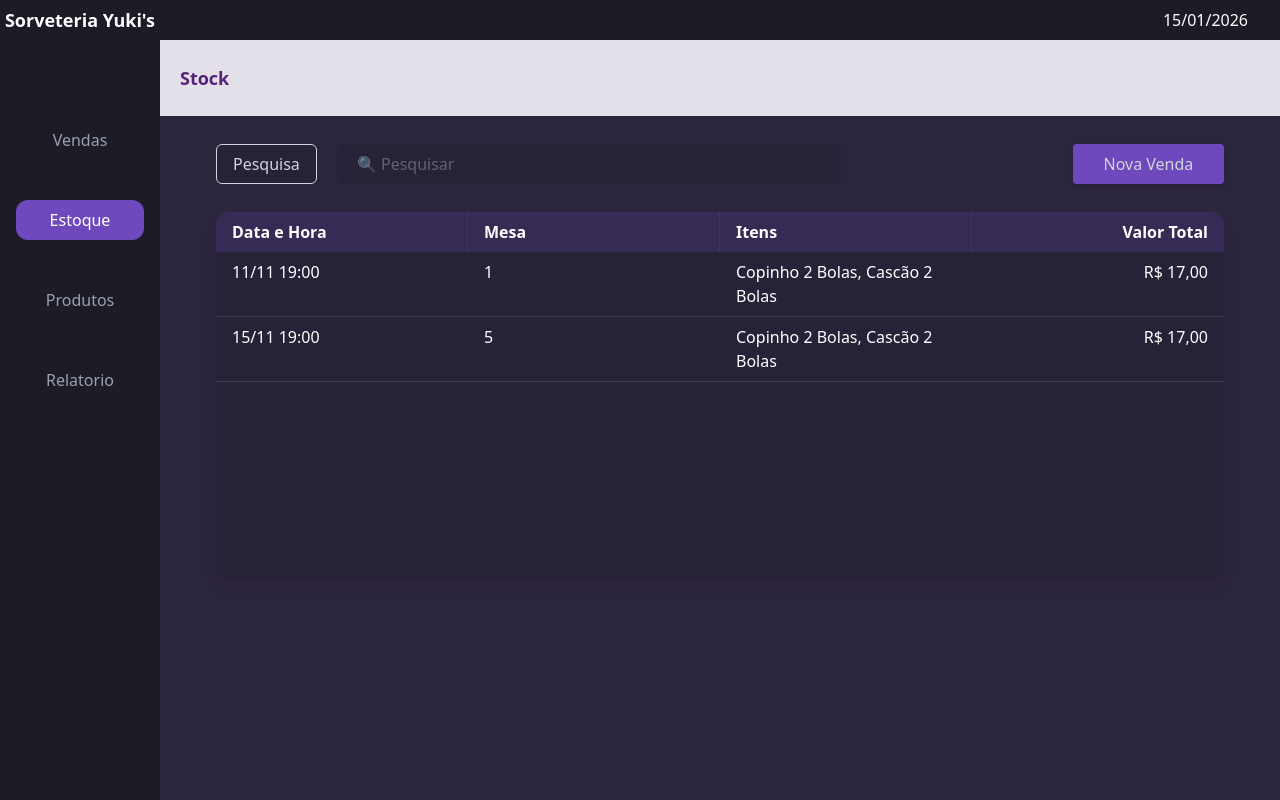
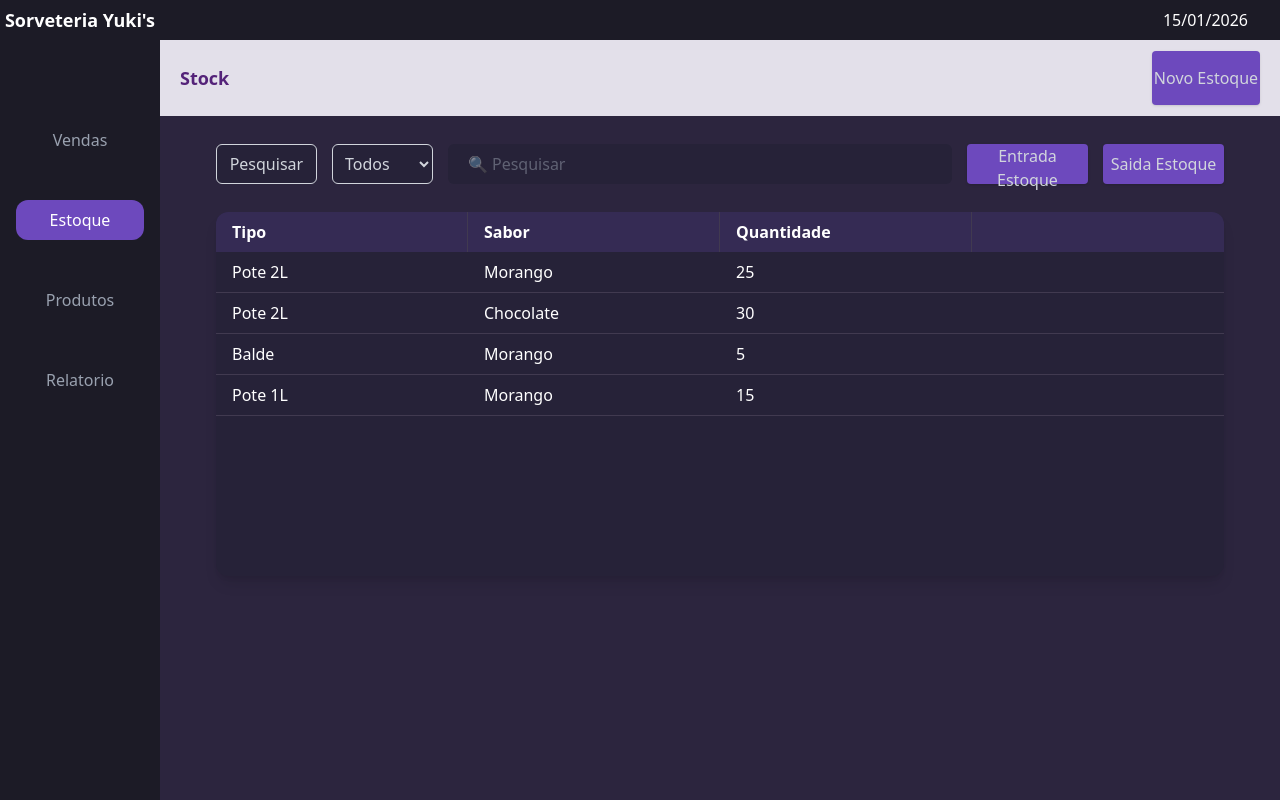
Before and after one commit to DiogoYudi/IceCreamStoreProject, a React (Vite) app in the folder IceCreamStoreUI/: page /Stock in a window 1280 px wide. Built offline with nearby package versions, Linux system fonts and the light colour scheme.

Commit message:
Add filtering for stock/sale items

```diff
--- a/IceCreamStoreUI/src/components/Sale.jsx
+++ b/IceCreamStoreUI/src/components/Sale.jsx
@@ -1,4 +1,20 @@
+import { useState } from "react";
+
 function Sale() {
+  const data = new Date();
+  const [filter, setFilter] = useState("");
+  const [appliedFilter ,setAppliedFilter] = useState("");
+
+  const items = [
+    { id: 1, dateHour: data.toLocaleDateString() + " : " + data.toLocaleTimeString(), table: 1, itens: ["Copinho 1 Bola", "Cascão 2 Bolas"], totalPrice: 17.00 },
+    { id: 2, dateHour: data.toLocaleDateString() + " : " + data.toLocaleTimeString(), table: 5, itens: ["Copinho 2 Bolas", "Cascão 1 Bola"], totalPrice: 17.00 },
+  ];
+
+  const filteredItems = items.filter((item) => {
+    const matchesSearch = appliedFilter === "" ? true : item.table == appliedFilter;
+    return matchesSearch;
+  });
+
   return (
     <div className="ml-0 md:ml-40 h-[calc(100vh-40px)] bg-purple-backgroundbody flex flex-col">
       <div className="bg-gray-backgroundbody h-[10%] flex items-center pl-5">
@@ -6,13 +22,19 @@ function Sale() {
       </div>
       <div className="flex flex-col items-center pt-7 gap-7 relative">
         <div className="flex w-[90%] h-10 justify-between">
-          <button className="bg-purple-items border w-[10%] text-gray-300 rounded-md cursor-pointer">
+          <button onClick={() => setAppliedFilter(filter)} className="bg-purple-items border w-[10%] text-gray-300 rounded-md cursor-pointer">
             Pesquisar
           </button>
           <input
             type="text"
             placeholder="🔍 Pesquisar"
             className="bg-purple-items w-[50%] rounded-md mr-auto ml-5 pl-5 text-gray-400"
+            value={filter}
+            onChange={(e) => {
+              const value = e.target.value;
+              setFilter(e.target.value)
+              if(value==="")setAppliedFilter("");
+            }}
           />
           <button className="bg-purple-options text-gray-300 rounded-sm shadow w-[15%] cursor-pointer hover:scale-110">
             Nova Venda
@@ -33,18 +55,15 @@ function Sale() {
               <div className="px-4 py-2 text-right">Valor Total</div>
             </div>
             <div className="grid grid-rows-auto">
-              <div className="grid grid-cols-4 border-b border-purple-border text-white">
-                <div className="px-4 py-2">11/11 19:00</div>
-                <div className="px-4 py-2">1</div>
-                <div className="px-4 py-2">Copinho 2 Bolas, Cascão 2 Bolas</div>
-                <div className="px-4 py-2 text-right">R$ 17,00</div>
-              </div>
-              <div className="grid grid-cols-4 border-b border-purple-border text-white">
-                <div className="px-4 py-2">15/11 19:00</div>
-                <div className="px-4 py-2">5</div>
-                <div className="px-4 py-2">Copinho 2 Bolas, Cascão 2 Bolas</div>
-                <div className="px-4 py-2 text-right">R$ 17,00</div>
-              </div>
+              {filteredItems.map((item) => (
+                <div key={item.id} className="grid grid-cols-4 border-b border-purple-border text-white">
+                  <div className="px-4 py-2">{item.dateHour}</div>
+                  <div className="px-4 py-2">{item.table}</div>
+                  <div className="px-4 py-2">{item.itens}</div>
+                  <div className="px-4 py-2 text-right">R$ {item.totalPrice}</div>
+                </div>
+              ))}
+
             </div>
           </div>
         </div>
--- a/IceCreamStoreUI/src/components/Stock.jsx
+++ b/IceCreamStoreUI/src/components/Stock.jsx
@@ -1,50 +1,90 @@
+import { useState } from "react";
+
 function Stock() {
+  const [filter, setFilter] = useState("");
+  const [searchTerm, setSearchTerm] = useState("");
+  const [appliedFilter ,setAppliedFilter] = useState("");
+  const options = [
+    { code: 1, name: "Balde" },
+    { code: 2, name: "Pote 2L" },
+    { code: 3, name: "Pote 1L" },
+  ];
+
+  const items = [
+    { id: 1, name: "Pote 2L", flavour: "Morango", quantity: 25 },
+    { id: 2, name: "Pote 2L", flavour: "Chocolate", quantity: 30 },
+    { id: 3, name: "Balde", flavour: "Morango", quantity: 5 },
+    { id: 4, name: "Pote 1L", flavour: "Morango", quantity: 15 }
+  ];
+
+  const filteredItems = items.filter((item) => {
+    const matchesSelect = filter ? item.name === filter : true;
+
+    const matchesSearch = appliedFilter === "" ? true : item.name.toLowerCase().includes(appliedFilter.toLowerCase()) || item.flavour.toLowerCase().includes(appliedFilter.toLowerCase());
+
+    return matchesSelect && matchesSearch;
+  });
+
   return (
     <div className="ml-0 md:ml-40 h-[calc(100vh-40px)] bg-purple-backgroundbody flex flex-col">
-      <div className="bg-gray-backgroundbody h-[10%] flex items-center pl-5">
+      <div className="bg-gray-backgroundbody h-[10%] flex justify-between items-center px-5">
         <h1 className="text-purple-950 font-bold text-lg opacity-85">Stock</h1>
+        <button className="bg-purple-options text-gray-300 rounded-sm shadow w-[10%] h-[70%] cursor-pointer hover:scale-110">Novo Estoque</button>
       </div>
       <div className="flex flex-col items-center pt-7 gap-7 relative">
         <div className="flex w-[90%] h-10 justify-between">
-          <button className="bg-purple-items border w-[10%] text-gray-300 rounded-md cursor-pointer">
-            Pesquisa
+          <button onClick={() => setAppliedFilter(searchTerm)} className="bg-purple-items border w-[10%] text-gray-300 rounded-md cursor-pointer">
+            Pesquisar
           </button>
+          <select value={filter} onChange={(e) => setFilter(e.target.value)} className="bg-purple-items border w-[10%] pl-2 text-gray-300 rounded-md">
+            <option value="">Todos</option>
+            {options.map((o) => (
+              <option key={o.code} value={o.name}>{o.name}</option>
+            ))}
+          </select>
           <input
             type="text"
             placeholder="🔍 Pesquisar"
-            className="bg-purple-items w-[50%] rounded-md mr-auto ml-5 pl-5 text-gray-400"
+            className="bg-purple-items w-[50%] rounded-md pl-5 text-gray-400"
+            value = {searchTerm}
+            onChange={(e) => {
+              const value = e.target.value;
+              setSearchTerm(e.target.value)
+              if(value===""){
+                setAppliedFilter("");
+                setFilter("");
+              }
+              else setFilter("")
+            }}
           />
-          <button className="bg-purple-options text-gray-300 rounded-sm shadow w-[15%] cursor-pointer hover:scale-110">
-            Nova Venda
+          <button className="bg-purple-options text-gray-300 rounded-sm shadow w-[12%] cursor-pointer hover:scale-110">
+            Entrada Estoque
+          </button>
+          <button className="bg-purple-options text-gray-300 rounded-sm shadow w-[12%] cursor-pointer hover:scale-110">
+            Saida Estoque
           </button>
         </div>
         <div className="relative w-[90%] h-91 overflow-y-auto bg-purple-items shadow-lg rounded-xl">
           <div className="w-full max-h-91 overflow-auto">
             <div className="grid grid-cols-4 bg-purple-itemsheader text-white font-bold sticky top-0 z-10">
               <div className="px-4 py-2 border-r border-purple-border">
-                Data e Hora
+                Tipo
               </div>
               <div className="px-4 py-2 border-r border-purple-border">
-                Mesa
+                Sabor
               </div>
               <div className="px-4 py-2 border-r border-purple-border">
-                Itens
+                Quantidade
               </div>
-              <div className="px-4 py-2 text-right">Valor Total</div>
             </div>
             <div className="grid grid-rows-auto">
-              <div className="grid grid-cols-4 border-b border-purple-border text-white">
-                <div className="px-4 py-2">11/11 19:00</div>
-                <div className="px-4 py-2">1</div>
-                <div className="px-4 py-2">Copinho 2 Bolas, Cascão 2 Bolas</div>
-                <div className="px-4 py-2 text-right">R$ 17,00</div>
-              </div>
-              <div className="grid grid-cols-4 border-b border-purple-border text-white">
-                <div className="px-4 py-2">15/11 19:00</div>
-                <div className="px-4 py-2">5</div>
-                <div className="px-4 py-2">Copinho 2 Bolas, Cascão 2 Bolas</div>
-                <div className="px-4 py-2 text-right">R$ 17,00</div>
-              </div>
+              {filteredItems.map((item) => (
+                <div key={item.id} className="grid grid-cols-4 border-b border-purple-border text-white">
+                  <div className="px-4 py-2">{item.name}</div>
+                  <div className="px-4 py-2">{item.flavour}</div>
+                  <div className="px-4 py-2">{item.quantity}</div>
+                </div>
+              ))}
             </div>
           </div>
         </div>
```
